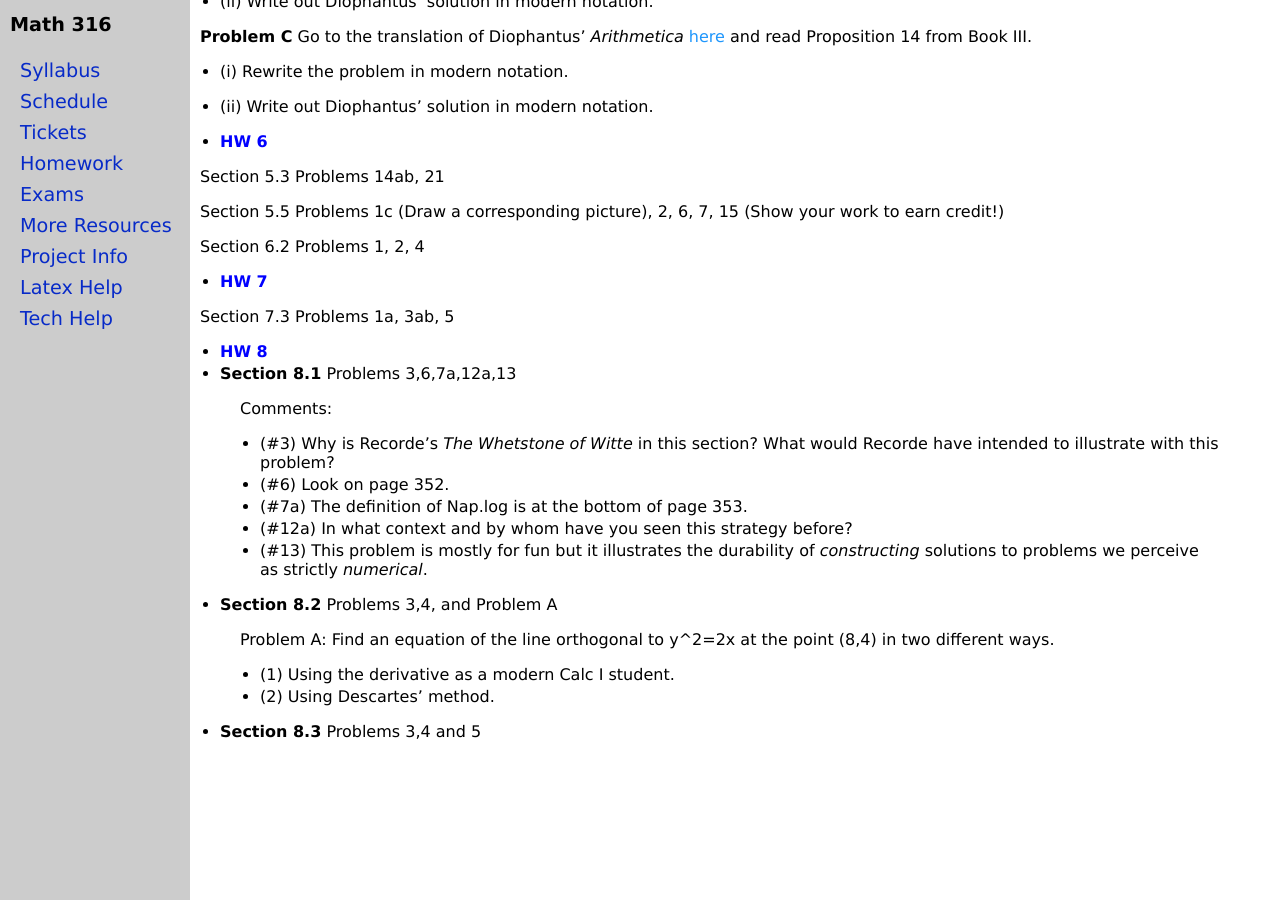
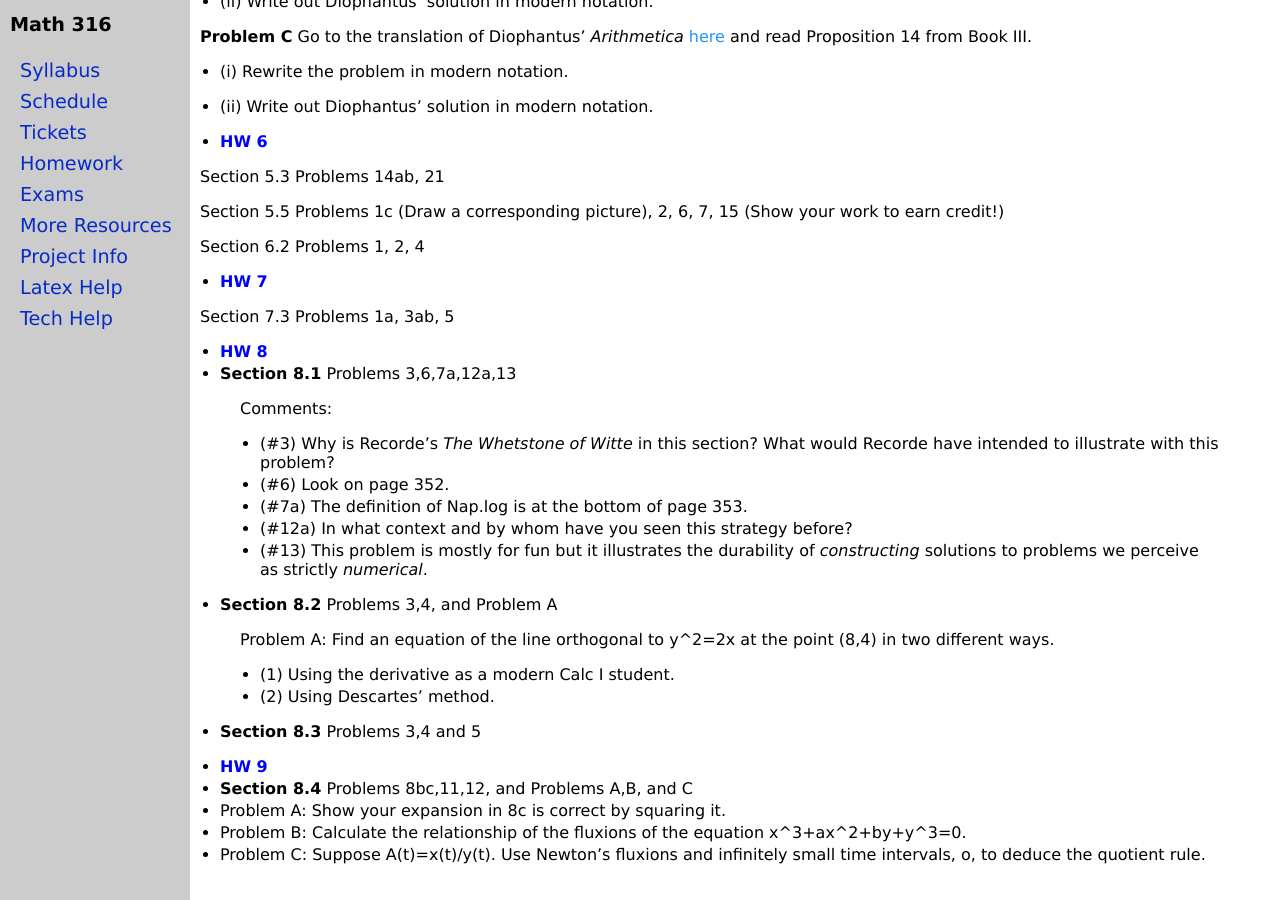
Before and after one commit to jrfaudree/HOM, a Jekyll site: the page built from homework.md, in a window 1280 px wide and 900 px high, scrolled down 1726 px. Built offline with Jekyll 4.4.1, drawn with Linux system fonts in a browser that asks for light colours.

Commit message:
Update homework.md

```diff
--- a/homework.md
+++ b/homework.md
@@ -126,3 +126,9 @@ Section 7.3 Problems 1a, 3ab, 5
  * (2) Using Descartes' method.
 
  - **Section 8.3** Problems 3,4 and 5
+
+* <span style="color:blue">**HW 9**</span>
+ - **Section 8.4** Problems 8bc,11,12, and Problems A,B, and C
+ - Problem A: Show your expansion in 8c is correct by squaring it.
+ - Problem B: Calculate the relationship of the fluxions of the equation x^3+ax^2+by+y^3=0.
+ - Problem C: Suppose A(t)=x(t)/y(t). Use Newton's fluxions and infinitely small time intervals, o, to deduce the quotient rule.
```
